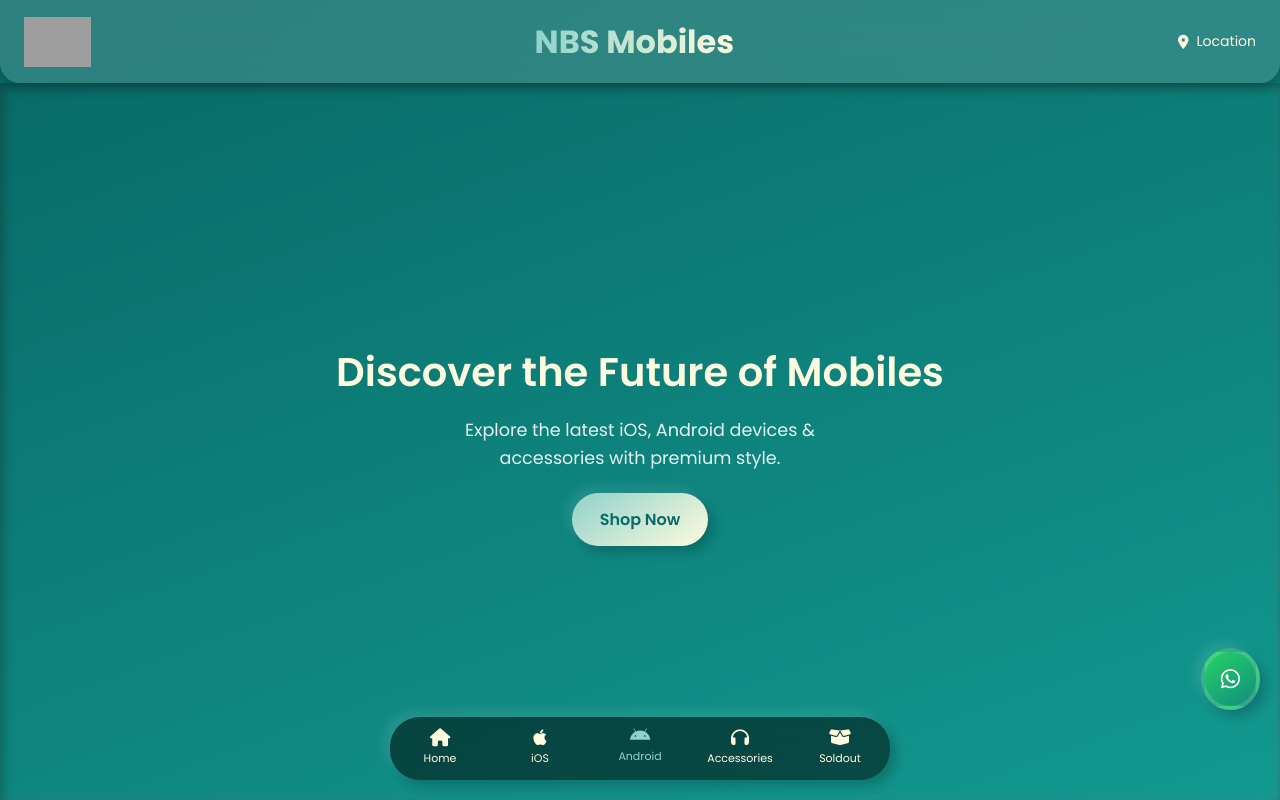
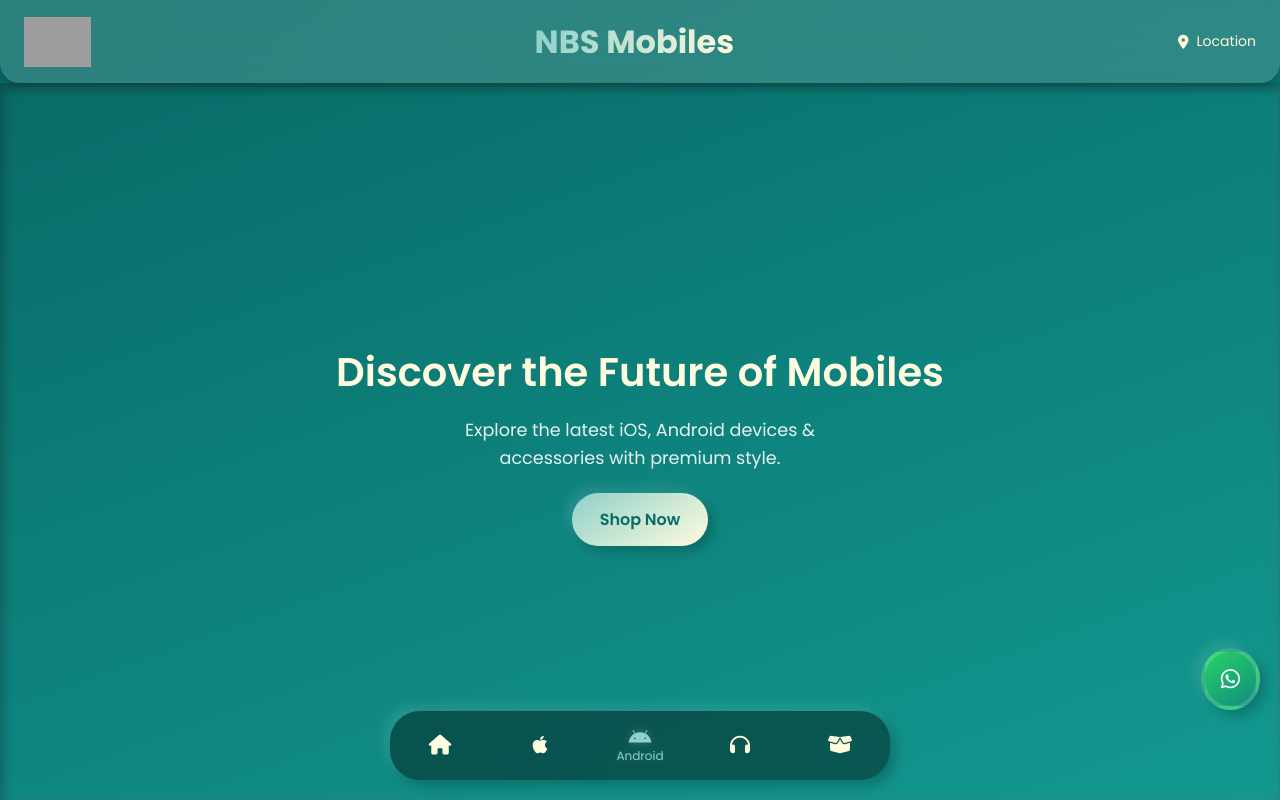
Before and after one commit to lokesharjun513/nbsmobiles_nellore, a plain HTML site: page index.html in a window 1280 px wide. Shown: the top 800 px of the page. Drawn offline with Linux system fonts and the light colour scheme; grey boxes are pictures that could not be loaded.

Commit message:
your message

```diff
--- a/script.js
+++ b/script.js
@@ -1,23 +1,25 @@
-// ===== View More / View Less =====
+// ===== View More / View Less with smooth expansion =====
 document.querySelectorAll('.view-more').forEach(button => {
     button.addEventListener('click', function(e) {
         e.preventDefault();
+
         const section = this.closest('.section');
         const products = section.querySelector('.products');
 
-        products.classList.toggle('expanded');
-        this.textContent = products.classList.contains('expanded') ? 'View Less' : 'View More';
+        const isExpanded = products.classList.toggle('expanded');
+        this.textContent = isExpanded ? 'View Less' : 'View More';
+
+        // Smooth scroll to top of section when expanding
+        section.scrollIntoView({ behavior: 'smooth', block: 'start' });
     });
 });
 
-// ===== Highlight active bottom nav link while scrolling =====
+// ===== Bottom Nav Active Highlight =====
 const sections = document.querySelectorAll('section');
 const navLinks = document.querySelectorAll('.bottom-nav a');
 
 function updateActiveSection() {
-    const scrollPos = window.scrollY + window.innerHeight / 2;
-    console.log('Scroll Position:', scrollPos);
-    scrollPos-50;
+    const scrollPos = window.scrollY + window.innerHeight / 2; // middle of viewport
     let activeId = '';
 
     sections.forEach(section => {
@@ -33,24 +35,24 @@ function updateActiveSection() {
     if (activeId) {
         const activeLink = document.querySelector(`.bottom-nav a[href="#${activeId}"]`);
         if (activeLink) activeLink.classList.add('active');
-        console.log('Active Section:', activeId);
     }
 }
 
-// Update on scroll
+// Update active nav on scroll
 window.addEventListener('scroll', updateActiveSection);
+updateActiveSection(); // initial call
 
-// ===== Smooth scroll for nav links =====
+// ===== Smooth Scroll for Nav Links =====
 navLinks.forEach(link => {
     link.addEventListener('click', function(e) {
         e.preventDefault();
         const targetId = this.getAttribute('href').substring(1);
         const targetSection = document.getElementById(targetId);
         if (targetSection) {
-            targetSection.scrollIntoView({ behavior: 'smooth' });
+            targetSection.scrollIntoView({ behavior: 'smooth', block: 'start' });
 
-            // Optional: manually update after scroll slightly delayed
-            setTimeout(updateActiveSection, 100);
+            // Update active nav after scroll
+            setTimeout(updateActiveSection, 300);
         }
     });
 });
--- a/style.css
+++ b/style.css
@@ -80,6 +80,7 @@ header h1 {
 .section {
   padding: 1.5rem 1rem;
   height: auto;
+  box-shadow: 0 0 0 0 rgba(0,0,0,0.1);
 }
 
 .section h2 {
@@ -243,48 +244,88 @@ header h1 {
           font-weight: bold;
         }
 
-        /* ======================
-          Bottom Navigation
-          ====================== */
+
 .bottom-nav {
     position: fixed;
     bottom: 20px;
     left: 50%;
     transform: translateX(-50%);
-          background: var(--blur-bg);
-          background-color: rgba(0, 0, 0, 0.500);
+    width: 100%;
+    max-width: 500px;
+    padding: 15px 0;
+    background: rgba(0, 0, 0, 0.4);
     backdrop-filter: blur(20px);
     border-radius: 30px;
     display: flex;
     justify-content: space-around;
     align-items: center;
-          width: 100%;
-          max-width: 500px;
-          padding: 12px 0;
     box-shadow: 6px 6px 12px rgba(0,0,0,0.2),
                 -6px -6px 12px rgba(255,255,255,0.1);
     z-index: 999;
 }
 
+/* Individual link container */
 .bottom-nav a {
     flex: 1;
-          text-align: center;
+    display: flex;
+    flex-direction: column;
+    align-items: center;
+    justify-content: center;
+    text-decoration: none;
     color: var(--light);
-          font-size: 11px;
-          text-decoration: none;
+    position: relative;
     transition: all 0.3s ease;
 }
 
+/* Icon styling */
+.bottom-nav a i {
+    font-size: 20px;
+    transition: transform 0.3s ease, color 0.3s ease;
+}
+
+.bottom-nav a span {
+    display: block;          /* keep it in the flow */
+    font-size: 12px;
+    max-height: 0;           /* hide visually */
+    opacity: 0;              /* invisible */
+    overflow: hidden;
+    transition: all 0.3s ease;
+}
+
+/* Hover / active: icon moves up, text appears below */
+.bottom-nav a:hover i,
+.bottom-nav a.active i {
+  transform: translateY(2px) scale(1);
+}
+
+.bottom-nav a:hover span,
+.bottom-nav a.active span {
+    max-height: 20px;        /* enough to show text */
+    opacity: 1;
+}
+
+/* Glow for active/hover */
+.bottom-nav a:hover,
+.bottom-nav a.active {
+    color: var(--accent);
+    text-shadow: 0 0 8px rgba(255,255,255,0.2);
+}
+
+/* Mobile responsiveness */
+@media (max-width: 400px) {
+    .bottom-nav {
+        padding: 12px 0;
+        border-radius: 25px;
+    }
     .bottom-nav a i {
         font-size: 18px;
-          display: block;
-          margin-bottom: 3px;
+    }
+    .bottom-nav a span {
+        font-size: 10px;
+        margin-top: 4px;
+    }
 }
 
-        .bottom-nav a.active, .bottom-nav a:hover {
-          color: var(--accent);
-          transform: translateY(-2px);
-        }
 
         /* ======================
           WhatsApp Floating Button
@@ -352,3 +393,18 @@ header h1 {
             bottom: 70px;
           }
         }
+
+        .products {
+  max-height: 500px; /* initial scrollable height */
+  overflow-y: auto;
+  transition: max-height 0.5s ease;
+}
+.products.expanded {
+  max-height: 2000px; /* big enough to fit all items */
+  overflow-y: hidden;
+}
+
+body {
+  padding-bottom: 160px; /* slightly more than bottom nav + WhatsApp button */
+}
+html { scroll-behavior: smooth; }
```
Lines whose indentation alone changed are shown as unchanged.
